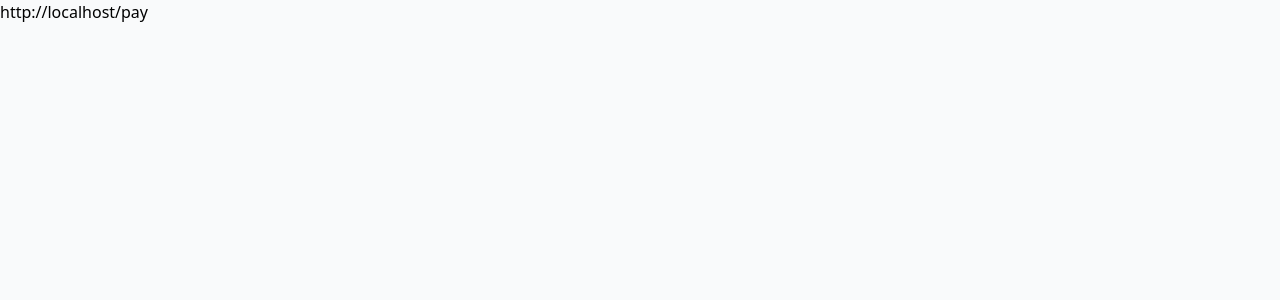
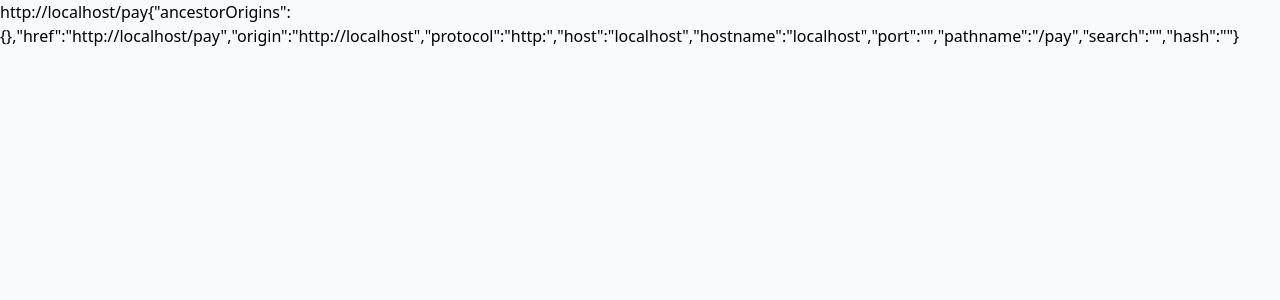
Before and after one commit to Usapayments75/gohighlevel-frontend, a React (Vite) app: page /pay in a window 1280 px wide. Shown: the top 300 px of the page. Built offline with nearby package versions, Linux system fonts and the light colour scheme.

Commit message:
working on the dev

```diff
--- a/src/pages/PublicPayment.tsx
+++ b/src/pages/PublicPayment.tsx
@@ -53,11 +53,12 @@ export default function PublicPayment() {
     }
   }, [invoiceId]);
   var url =  document.URL;
+  var location = document.location;
 
   if (loading) {
     return (
       <div>
-        {url}
+        {url}{JSON.stringify(location)}
       </div>
       // <div className="min-h-screen bg-gray-50 flex items-center justify-center">
       //   <div className="animate-spin rounded-full h-8 w-8 border-b-2 border-indigo-600"></div>
```
